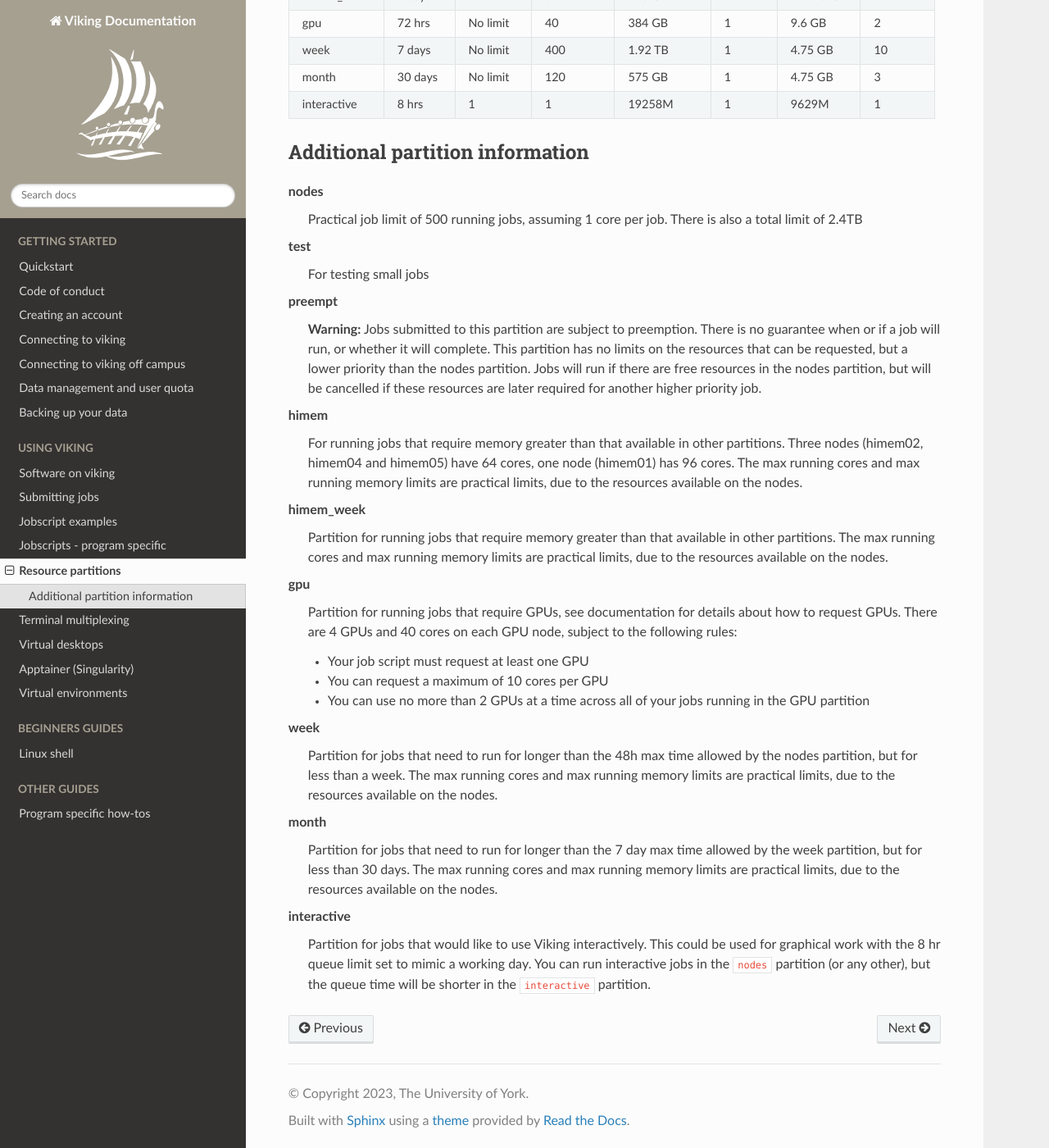
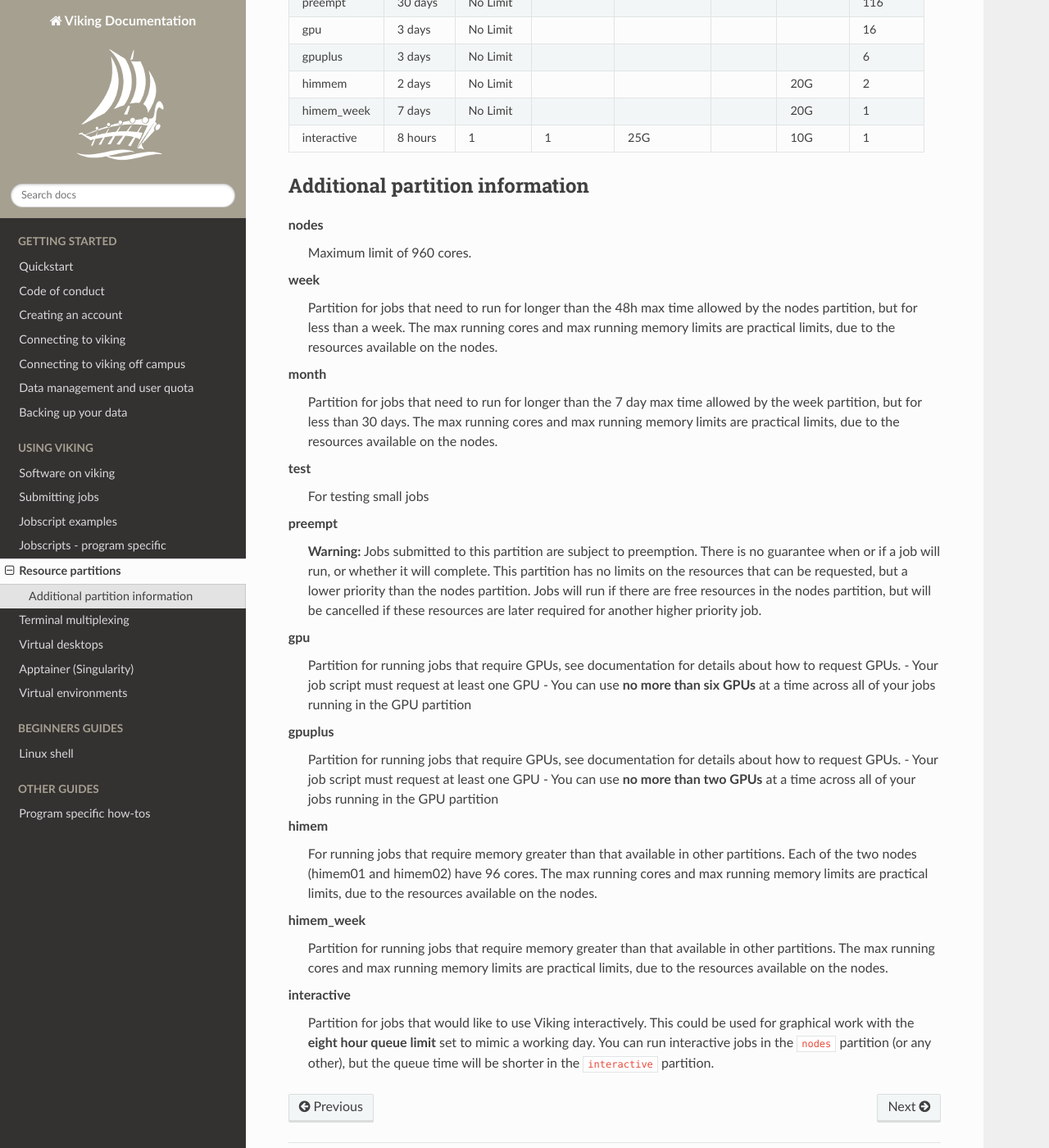
Before and after one commit to university-of-york/research-it-documentation, a Sphinx documentation site: the page built from docs/source/using_viking/resource_partitions.rst, in a window 1280 px wide and 1400 px high, scrolled down 736 px. Shown: the whole window at 82% size. Built offline with Sphinx 7.4.7 and the Read the Docs theme 2.0.0, drawn with Linux system fonts in a browser that asks for light colours; some of the changed text lies outside the part shown.

Commit message:
update partitions

```diff
--- a/docs/source/assets/data/partition_table.csv
+++ b/docs/source/assets/data/partition_table.csv
@@ -1,10 +1,11 @@
 Partition |br| Name,Max Job |br| Time,Max Jobs |br| per User,Max Cores |br| Running |br| per User,Max Running |br| Memory |br| Per User,Default |br| Coes |br| Per Job,Default |br| Memory |br| Per Core,Number |br| of Nodes
-nodes,48 hrs,No Limit,500,2.4 TB,1,4.8 GB,170
-test,30 mins,2 running |br| 4 total,8,16 GB,1,1 GB,170
-preempt,30 days,No limit,No limit,No limit,1,4.8 GB,170
-himem,48 hrs,No limit,288,3.78 TB,1,11.875 GB,4
-himem_week,7 days,No limit,64,760 GB,1,11.875 GB,1
-gpu,72 hrs,No limit,40,384 GB,1,9.6 GB,2
-week,7 days,No limit,400,1.92 TB,1,4.75 GB,10
-month,30 days,No limit,120,575 GB,1,4.75 GB,3
-interactive,8 hrs,1,1,19258M,1,9629M,1
+nodes,48 hrs,No Limit,960,51G,,,116
+week,7 days,No Limit,,,,,11
+month,30 days,No Limit,,,,,2
+test,30 mins,2,8,16G,,1G,116
+preempt,30 days,No Limit,,,,,116
+gpu,3 days,No Limit,,,,,16
+gpuplus,3 days,No Limit,,,,,6
+himmem,2 days,No Limit,,,,20G,2
+himem_week,7 days,No Limit,,,,20G,1
+interactive,8 hours,1,1,25G,,10G,1
--- a/docs/source/cheatsheet.rst
+++ b/docs/source/cheatsheet.rst
@@ -5,7 +5,7 @@
 Main heading
 ============
 
-Use a clear line under each heading at least the length of the text
+Use a clear line under each heading at least the length of the text. All headings must be *sentence case* (capitalise the first character only) to adhere to the University style guide.
 
 Subheading
 ----------
--- a/docs/source/using_viking/resource_partitions.rst
+++ b/docs/source/using_viking/resource_partitions.rst
@@ -8,7 +8,7 @@
 
 .. attention::
 
-    THIS IS THE OLD PARTITION TABLE
+    The resource partitions are currently being configured and not all limits are currently set. This will change over the coming days and this page will be updated accordingly.
 
 
 Resource partitions
@@ -30,7 +30,13 @@ Additional partition information
 --------------------------------
 
 nodes
-    Practical job limit of 500 running jobs, assuming 1 core per job. There is also a total limit of 2.4TB
+    Maximum limit of 960 cores.
+
+week
+    Partition for jobs that need to run for longer than the 48h max time allowed by the nodes partition, but for less than a week. The max running cores and max running memory limits are practical limits, due to the resources available on the nodes.
+
+month
+    Partition for jobs that need to run for longer than the 7 day max time allowed by the week partition, but for less than 30 days. The max running cores and max running memory limits are practical limits, due to the resources available on the nodes.
 
 test
     For testing small jobs
@@ -38,25 +44,21 @@ test
 preempt
     **Warning:** Jobs submitted to this partition are subject to preemption. There is no guarantee when or if a job will run, or whether it will complete. This partition has no limits on the resources that can be requested, but a lower priority than the nodes partition. Jobs will run if there are free resources in the nodes partition, but will be cancelled if these resources are later required for another higher priority job.
 
+gpu
+    Partition for running jobs that require GPUs, see documentation for details about how to request GPUs.
+    - Your job script must request at least one GPU
+    - You can use **no more than six GPUs** at a time across all of your jobs running in the GPU partition
+
+gpuplus
+    Partition for running jobs that require GPUs, see documentation for details about how to request GPUs.
+    - Your job script must request at least one GPU
+    - You can use **no more than two GPUs** at a time across all of your jobs running in the GPU partition
+
 himem
-    For running jobs that require memory greater than that available in other partitions. Three nodes (himem02, himem04 and himem05) have 64 cores, one node (himem01) has 96 cores. The max running cores and max running memory limits are practical limits, due to the resources available on the nodes.
+    For running jobs that require memory greater than that available in other partitions. Each of the two nodes (himem01 and himem02) have 96 cores. The max running cores and max running memory limits are practical limits, due to the resources available on the nodes.
 
 himem_week
     Partition for running jobs that require memory greater than that available in other partitions. The max running cores and max running memory limits are practical limits, due to the resources available on the nodes.
 
-gpu
-    Partition for running jobs that require GPUs, see documentation for details about how to request GPUs.
-    There are 4 GPUs and 40 cores on each GPU node, subject to the following rules:
-
-    - Your job script must request at least one GPU
-    - You can request a maximum of 10 cores per GPU
-    - You can use no more than 2 GPUs at a time across all of your jobs running in the GPU partition
-
-week
-    Partition for jobs that need to run for longer than the 48h max time allowed by the nodes partition, but for less than a week. The max running cores and max running memory limits are practical limits, due to the resources available on the nodes.
-
-month
-    Partition for jobs that need to run for longer than the 7 day max time allowed by the week partition, but for less than 30 days. The max running cores and max running memory limits are practical limits, due to the resources available on the nodes.
-
 interactive
-    Partition for jobs that would like to use Viking interactively.  This could be used for graphical work with the 8 hr queue limit set to mimic a working day. You can run interactive jobs in the ``nodes`` partition (or any other), but the queue time will be shorter in the ``interactive`` partition.
+    Partition for jobs that would like to use Viking interactively.  This could be used for graphical work with the **eight hour queue limit** set to mimic a working day. You can run interactive jobs in the ``nodes`` partition (or any other), but the queue time will be shorter in the ``interactive`` partition.
```
Also changed, not shown: README.md (+5 -1 lines), 1 other file.
